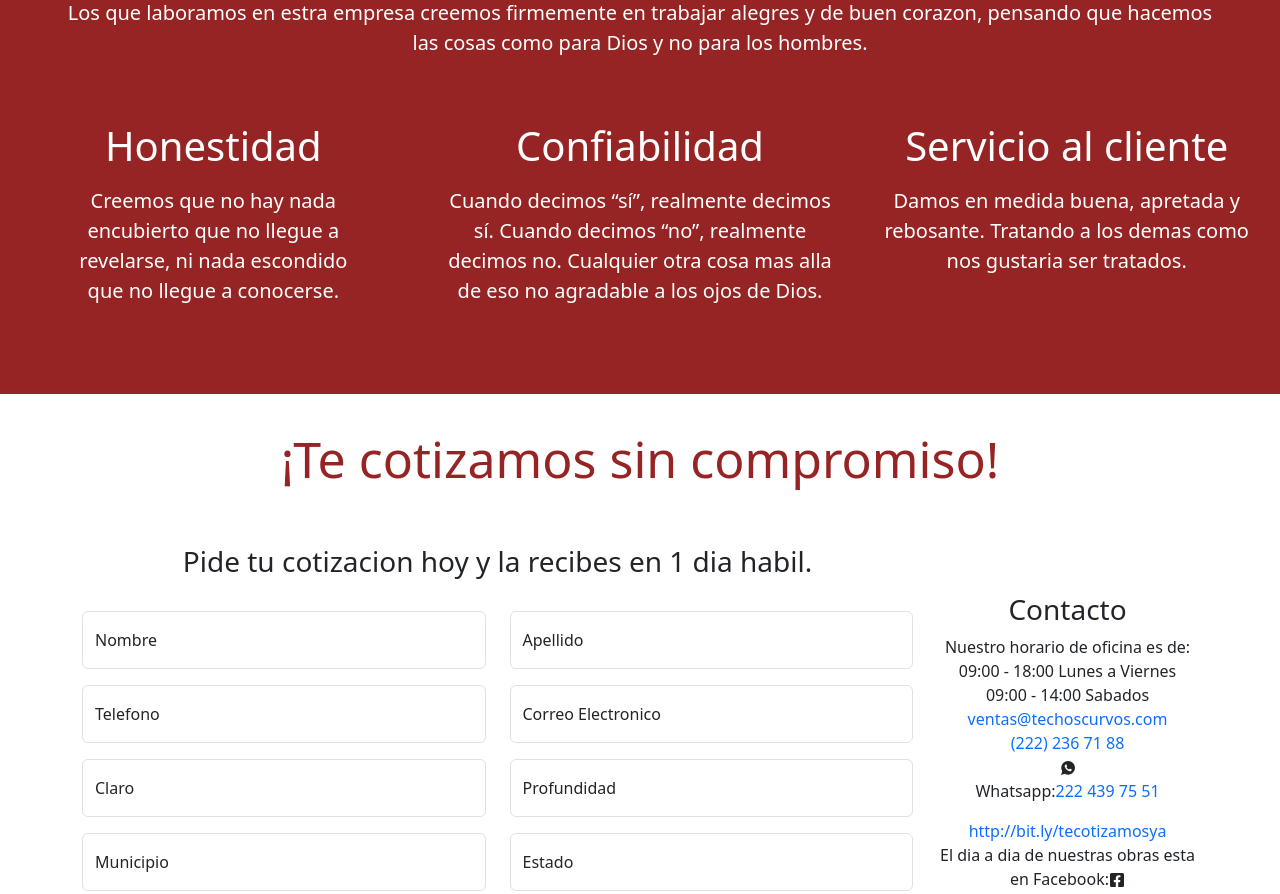
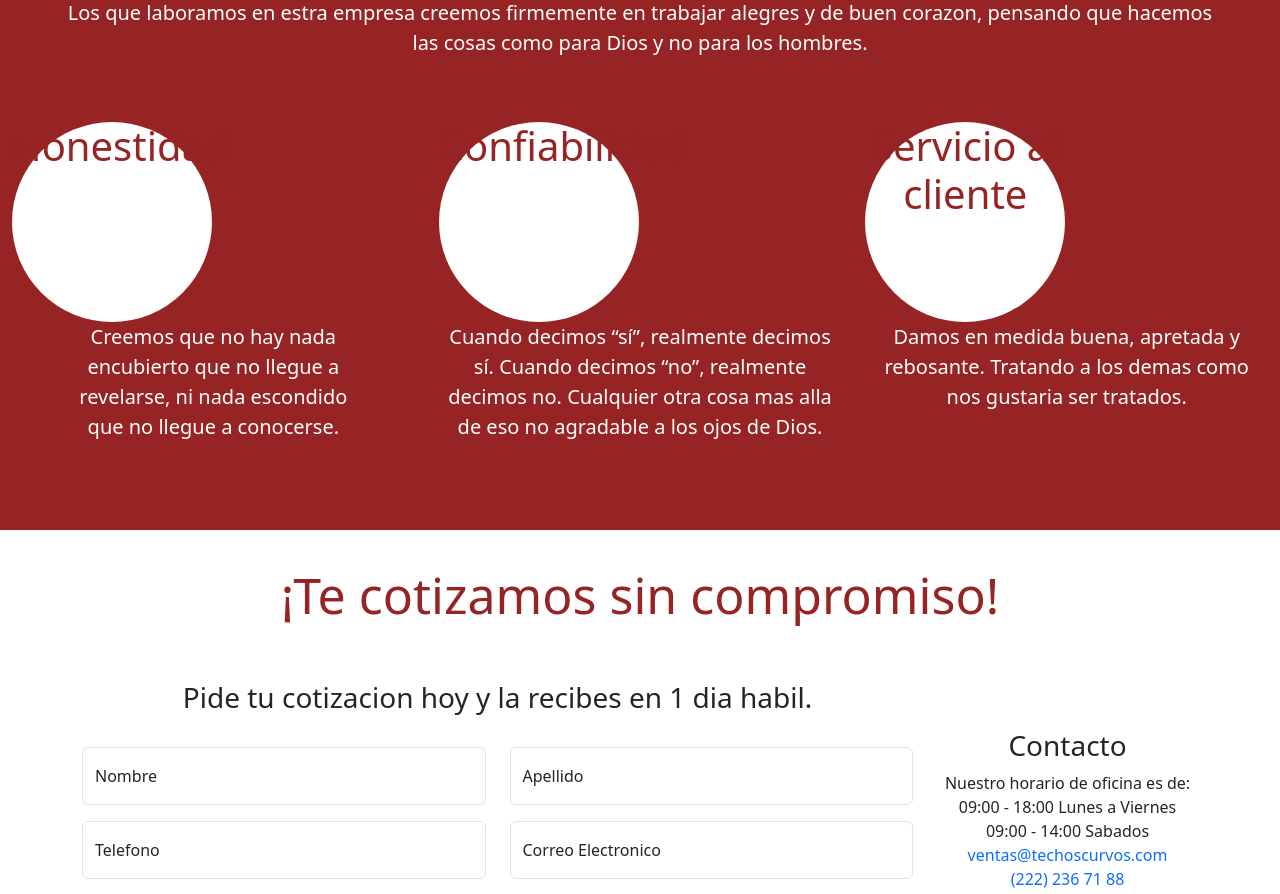
Before and after one commit to ErnieBautista/techoscurvos, a React (Vite) app: page / in a window 1280 px wide. Shown: the part 3980-4874 px from the top of the page. Built offline with nearby package versions, Linux system fonts and the light colour scheme.

Commit message:
agrego circulos Nosotros

```diff
--- a/src/components/Nosotros/Nosotros.jsx
+++ b/src/components/Nosotros/Nosotros.jsx
@@ -37,8 +37,8 @@ export const Nosotros = () => {
           </p>
           <Row>
             <Col>
-              <div className="imgValores">
-                <h3 className="fs-1 pb-2">Honestidad</h3>
+              <div className="nosotrosValores">
+                <h3 className="fs-1">Honestidad</h3>
               </div>
               <p className="fs-5 px-5">
                 Creemos que no hay nada encubierto que no llegue a revelarse, ni
@@ -46,8 +46,8 @@ export const Nosotros = () => {
               </p>
             </Col>
             <Col>
-              <div className="imgValores">
-                <h3 className="fs-1 pb-2">Confiabilidad</h3>
+              <div className="nosotrosValores">
+                <h3 className="fs-1">Confiabilidad</h3>
               </div>
               <p className="fs-5">
                 Cuando decimos “sí”, realmente decimos sí. Cuando decimos “no”,
@@ -56,8 +56,8 @@ export const Nosotros = () => {
               </p>
             </Col>
             <Col>
-              <div className="imgValores">
-                <h3 className="fs-1 pb-2">Servicio al cliente</h3>
+              <div className="nosotrosValores">
+                <h3 className="fs-1">Servicio al cliente</h3>
               </div>
               <p className="fs-5">
                 Damos en medida buena, apretada y rebosante. Tratando a los
--- a/src/components/Nosotros/nosotros.scss
+++ b/src/components/Nosotros/nosotros.scss
@@ -20,9 +20,20 @@
   font-size: 2.5rem;
 }
 
-.Nosotros h2{
+.Nosotros h2 {
   font-size: 50px;
   margin-top: 35px;
   text-align: center;
   color: white;
 }
+
+.nosotrosValores {
+  background: white;
+  border-radius: 200px;
+  color: #962424;
+  height: 200px;
+  font-weight: bold;
+  width: 200px;
+  text-align: center;
+  vertical-align: middle;
+}
```
